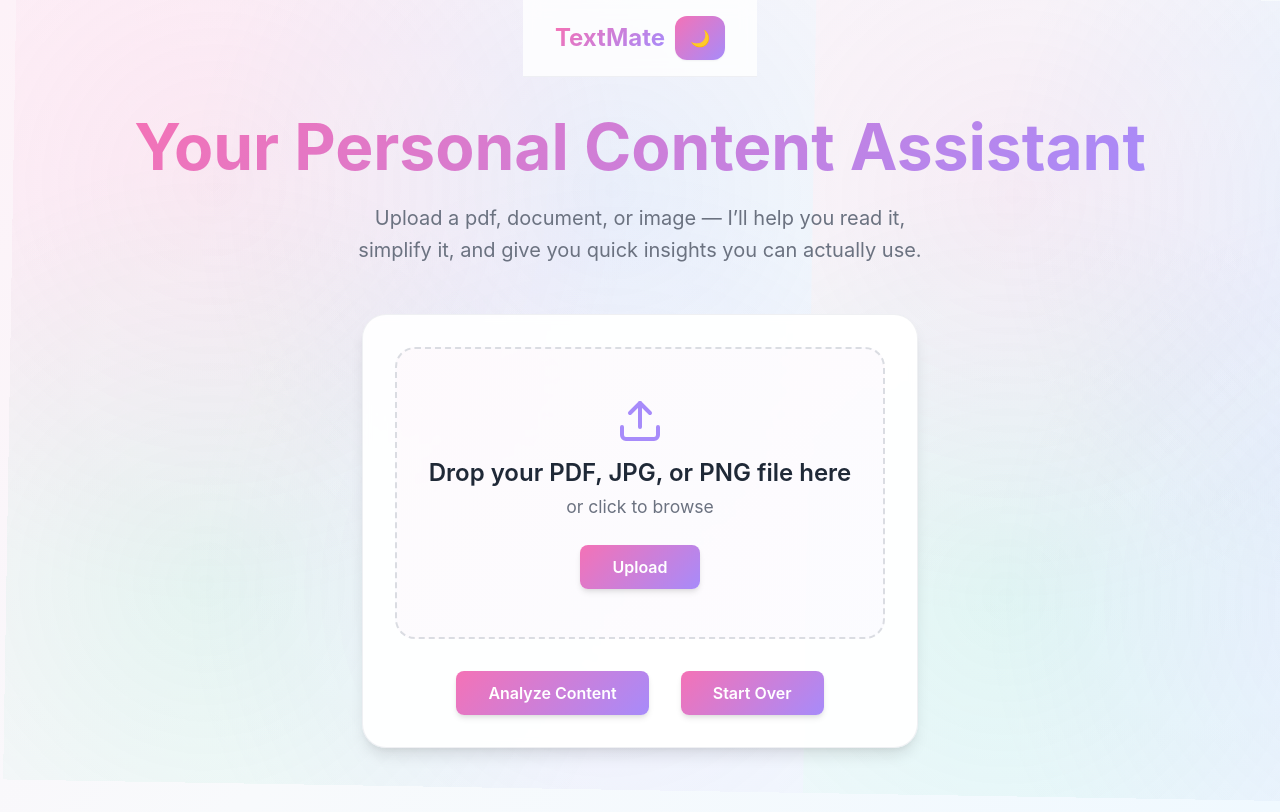
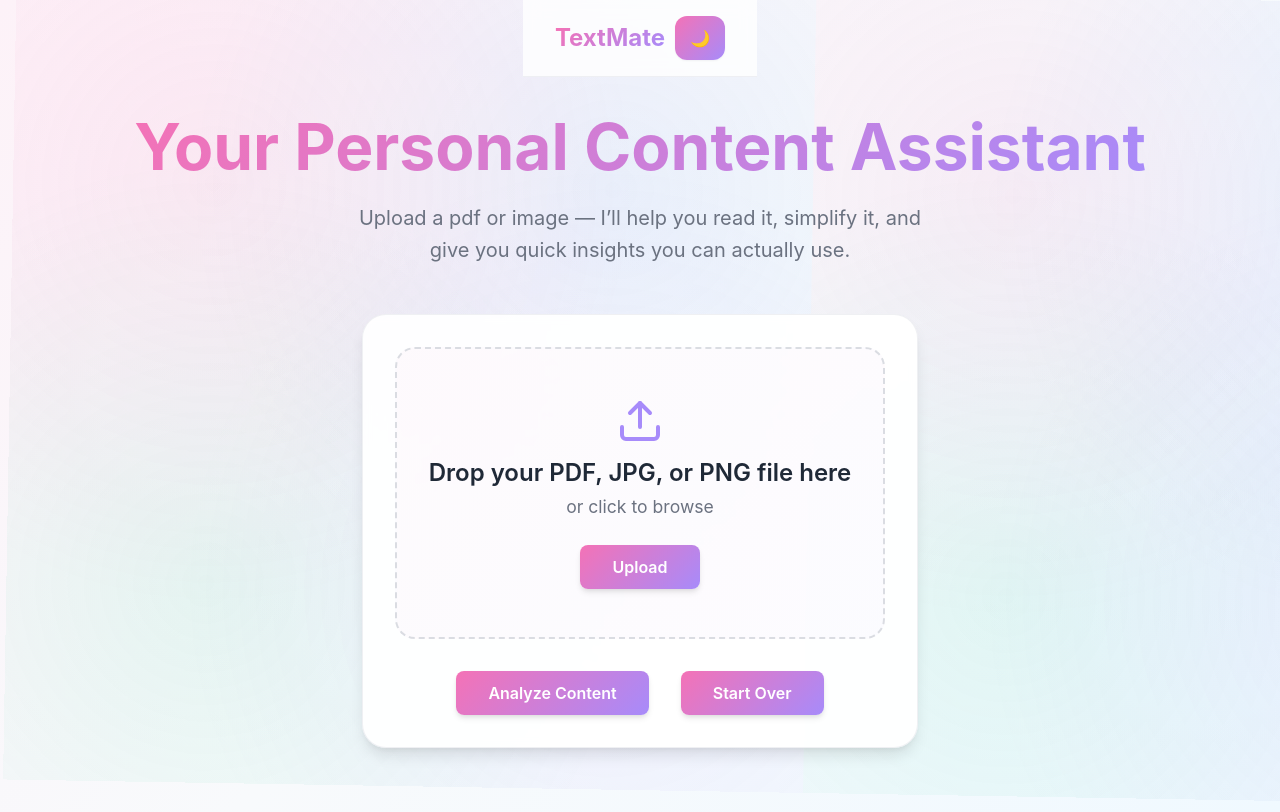
Before and after one commit to Akritiknp1907/Social-Media-Content-Analyzer, a React (Vite) app in the folder client/: page / in a window 1280 px wide. Built offline with nearby package versions, Linux system fonts and the light colour scheme.

Commit message:
Update App.jsx

```diff
--- a/client/src/App.jsx
+++ b/client/src/App.jsx
@@ -20,7 +20,7 @@ function App() {
   const [history, setHistory] = useState([]);
   const filePreviewUrl = useRef(null);
 
-  // Handles file selection and validation
+
   const handleFileChange = (e) => {
     const f = e.target.files[0];
     if (!f) return;
@@ -40,7 +40,7 @@ function App() {
     }
   };
 
-  // Handles form submit and file upload
+
   const onSubmit = async (e) => {
     e.preventDefault();
     setError('');
@@ -144,10 +144,10 @@ function App() {
         <div className="hero-section">
           <h2 className="hero-title">Your Personal Content Assistant</h2>
           <p className="hero-subtitle">
-            Upload a pdf, document, or image — I’ll help you read it, simplify it, and give you quick insights you can actually use.
+            Upload a pdf or image — I’ll help you read it, simplify it, and give you quick insights you can actually use.
           </p>
         </div>
-        {/* File upload and preview */}
+
         <div className="upload-card">
           <FileUpload
             file={file}
@@ -195,7 +195,7 @@ function App() {
             </button>
           </div>
         </div>
-        {/* Loading spinner */}
+
         {loading && <LoadingSpinner />}
         {/* Error message */}
         <ErrorMessage error={error} />
```
